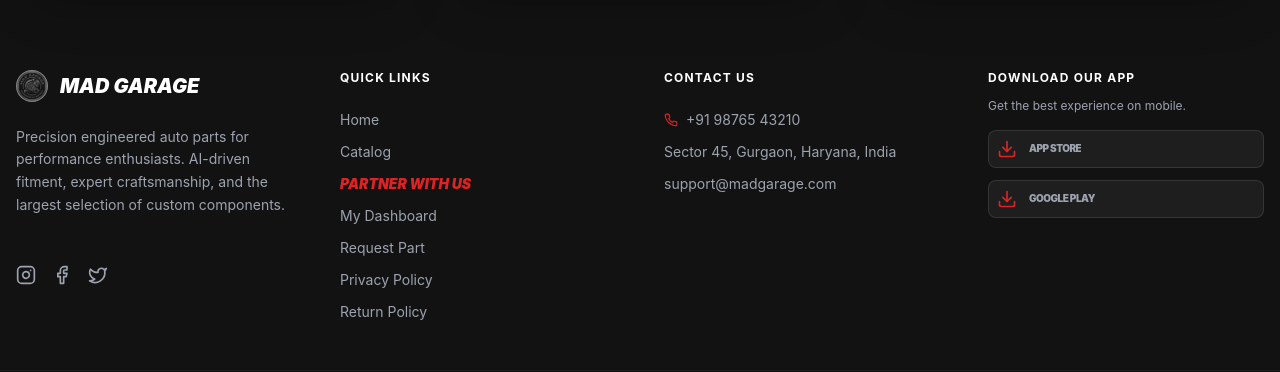
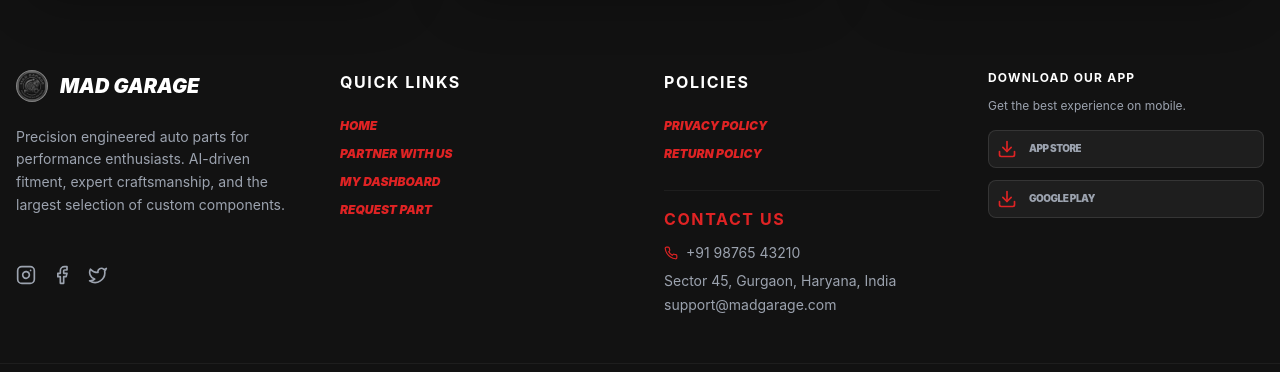
Before and after one commit to Chetan-Khare/MadGarageweb, a React (Vite) app: page / in a window 1280 px wide. Shown: the part 1859-2231 px from the top of the page. Built offline with nearby package versions, Linux system fonts and the light colour scheme; no server answers.

Commit message:
added some ui tuiks and return policy option

```diff
--- a/src/layouts/AppLayout.tsx
+++ b/src/layouts/AppLayout.tsx
@@ -280,6 +280,7 @@ const AppLayout: React.FC = () => {
         </div>
 
         <div className="container mx-auto px-4 grid grid-cols-1 md:grid-cols-2 lg:grid-cols-4 gap-12 border-b border-white/5 pb-12">
+          {/* Column 1: Brand */}
           <div className="flex flex-col gap-6">
             <div className="flex items-center gap-3">
               <img src="/logo.png" alt="MAD GARAGE" className="h-8 aspect-square object-contain rounded-full overflow-hidden grayscale opacity-50 hover:grayscale-0 hover:opacity-100 transition-all" />
@@ -295,28 +296,31 @@ const AppLayout: React.FC = () => {
             </div>
           </div>
 
+          {/* Column 2: Quick Links */}
           <div className="flex flex-col gap-3">
-              <h3 className="text-white font-bold uppercase tracking-widest text-xs mb-3">Quick Links</h3>
-              <Link to="/" className="text-sm hover:text-white transition-colors">Home</Link>
-              <Link to="/catalog" className="text-sm hover:text-white transition-colors">Catalog</Link>
-              <Link to="/join" className="text-sm text-primary font-black uppercase italic hover:text-white transition-all">Partner with Us</Link>
-              <Link to="/user-dashboard" className="text-sm hover:text-white transition-all">My Dashboard</Link>
-              <Link to="/request-part" className="text-sm hover:text-white transition-all">Request Part</Link>
-              <Link to="/privacy" className="text-sm hover:text-white transition-all">Privacy Policy</Link>
-              <Link to="/return-policy" className="text-sm hover:text-white transition-all">Return Policy</Link>
+            <h3 className="text-white font-bold uppercase tracking-widest text-base mb-3">Quick Links</h3>
+            <Link to="/" className="text-xs text-primary font-black uppercase italic hover:text-white transition-all">Home</Link>
+            <Link to="/join" className="text-xs text-primary font-black uppercase italic hover:text-white transition-all">Partner with Us</Link>
+            <Link to="/user-dashboard" className="text-xs text-primary font-black uppercase italic hover:text-white transition-all">My Dashboard</Link>
+            <Link to="/request-part" className="text-xs text-primary font-black uppercase italic hover:text-white transition-all">Request Part</Link>
           </div>
 
-          {/* Contact */}
+          {/* Column 3: Policies */}
           <div className="flex flex-col gap-3">
-            <h3 className="text-white font-bold uppercase tracking-widest text-xs mb-3">Contact Us</h3>
+            <h3 className="text-white font-bold uppercase tracking-widest text-base mb-3">Policies</h3>
+            <Link to="/privacy" className="text-xs text-primary font-black uppercase italic hover:text-white transition-all">Privacy Policy</Link>
+            <Link to="/return-policy" className="text-xs text-primary font-black uppercase italic hover:text-white transition-all">Return Policy</Link>
+            <div className="mt-4 border-t border-white/5 pt-4">
+              <h3 className="text-primary font-bold uppercase tracking-widest text-base mb-3">Contact Us</h3>
               <p className="text-sm flex items-center gap-2">
                 <Phone size={14} className="text-primary" /> +91 98765 43210
               </p>
-            <p className="text-sm">Sector 45, Gurgaon, Haryana, India</p>
-            <p className="text-sm">support@madgarage.com</p>
+              <p className="text-sm mt-2">Sector 45, Gurgaon, Haryana, India</p>
+              <p className="text-sm mt-1">support@madgarage.com</p>
+            </div>
           </div>
 
-          {/* Apps */}
+          {/* Column 4: Download App */}
           <div>
             <h3 className="text-white font-bold uppercase tracking-widest text-xs mb-3">Download Our App</h3>
             <p className="text-xs mb-4">Get the best experience on mobile.</p>
```
Lines whose indentation alone changed are shown as unchanged.
